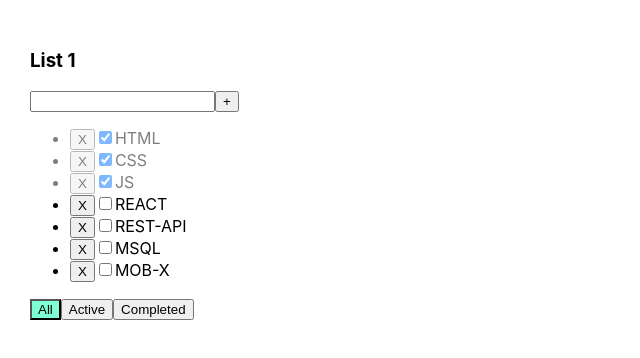
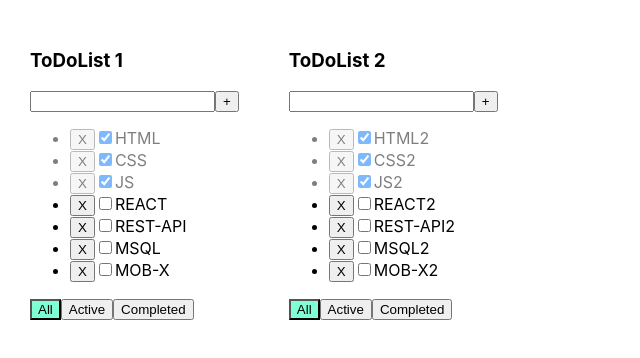
Before and after one commit to Belom7/todolist_2.0, a React (Create React App) app: page / in a window 1280 px wide. Shown: the top 358 px of the page, without its empty margins (0-640 px from the left). Built offline with nearby package versions, Linux system fonts and the light colour scheme.

Commit message:
2 неделя 1 урок

```diff
--- a/src/App.tsx
+++ b/src/App.tsx
@@ -1,13 +1,30 @@
 import React, {useState} from 'react';
 import './App.css';
-import {TasksType, TodoList} from "./components/TodoList";
+import {TodoList} from "./components/TodoList";
 import {v1} from "uuid";
 
 export type FilterType = 'All' | 'Active' | 'Completed'
+type TodoListType = {
+    id: string
+    title: string
+    filter: FilterType
+}
+type TaskType = {
+    [id: string]: { id: string, title: string, isDone: boolean }[]
+}
 
 function App() {
 
-    const [tasks, setTasks] = useState<TasksType[]>([
+    const todoListID1 = v1()
+    const todoListID2 = v1()
+
+    const [todoLists, setTodoList] = useState<TodoListType[]>([
+        {id: todoListID1, title: 'ToDoList 1', filter: 'All'},
+        {id: todoListID2, title: 'ToDoList 2', filter: 'All'},
+    ])
+
+    const [tasks, setTasks] = useState<TaskType>({
+        [todoListID1]: [
             {id: v1(), title: 'HTML', isDone: true},
             {id: v1(), title: 'CSS', isDone: true},
             {id: v1(), title: 'JS', isDone: true},
@@ -15,28 +32,61 @@ function App() {
             {id: v1(), title: 'REST-API', isDone: false},
             {id: v1(), title: 'MSQL', isDone: false},
             {id: v1(), title: 'MOB-X', isDone: false},
-    ])
-    const [filter, setFilter] = useState<FilterType>('All')
+        ],
+        [todoListID2]: [
+            {id: v1(), title: 'HTML2', isDone: true},
+            {id: v1(), title: 'CSS2', isDone: true},
+            {id: v1(), title: 'JS2', isDone: true},
+            {id: v1(), title: 'REACT2', isDone: false},
+            {id: v1(), title: 'REST-API2', isDone: false},
+            {id: v1(), title: 'MSQL2', isDone: false},
+            {id: v1(), title: 'MOB-X2', isDone: false},
+        ]
 
-    const deleteTask = (tId: string) => setTasks(tasks.filter(task => task.id !== tId))
-    const filterTask = (value: FilterType) => setFilter(value)
-    const addTask = (value: string) => setTasks([{id:v1(), title:value, isDone:false}, ...tasks])
-    const changeCheckbox = (tID:string, value:boolean) => {setTasks(tasks.map(m=>m.id===tID? {...m, isDone:value}: m))}
+    })
 
-    let filteredTasks = filter === 'Active' ? tasks.filter(task => !task.isDone)
-        : filter === 'Completed' ? tasks.filter(task => task.isDone)
-            : tasks
+
+    const deleteTask = (todoListID: string, taskID: string) => {
+        setTasks({...tasks, [todoListID]: tasks[todoListID].filter(task => task.id != taskID)})
+    }
+    const filterTask = (todoListID: string, value: FilterType) => {
+        setTodoList(todoLists.map(list => list.id === todoListID ? {...list, filter: value} : list))
+    }
+    const addTask = (todoListID: string, value: string) => {
+        let newTask = {id: v1(), title: value, isDone: false}
+        setTasks({...tasks, [todoListID]: [newTask, ...tasks[todoListID]]})
+    }
+    const changeCheckbox = (todoListID: string, taskID: string, value: boolean) => {
+        setTasks({
+            ...tasks,
+            [todoListID]: tasks[todoListID].map(task => task.id === taskID ? {...task, isDone: value} : task)
+        })
+    }
+
 
     return (
         <div className="App">
-            <TodoList title={'List 1'}
+            {todoLists.map(todoList => {
+
+                let filteredTasks = tasks[todoList.id]
+                if (todoList.filter === 'Active') {
+                    filteredTasks = tasks[todoList.id].filter(task => !task.isDone)
+                }
+                if (todoList.filter === 'Completed') {
+                    filteredTasks = tasks[todoList.id].filter(task => task.isDone)
+                }
+
+                return <TodoList key={todoList.id}
+                                 todoListID={todoList.id}
+                                 title={todoList.title}
                                  tasks={filteredTasks}
                                  deleteTask={deleteTask}
                                  filterTask={filterTask}
                                  addTask={addTask}
                                  changeCheckbox={changeCheckbox}
-                      filter={filter}
+                                 filter={todoList.filter}
                 />
+            })}
         </div>
     );
 }
--- a/src/components/TodoList.tsx
+++ b/src/components/TodoList.tsx
@@ -8,23 +8,27 @@ export type TasksType = {
 }
 
 type TodoListPropsType = {
+    todoListID: string
     title: string
     tasks: TasksType[]
-    deleteTask: (tId: string) => void
-    filterTask: (value: FilterType) => void
-    addTask: (value: string) => void
-    changeCheckbox: (tID: string, value: boolean) => void
+    deleteTask: (todoListID: string, taskID: string) => void
+    filterTask: (todoListID: string, value: FilterType) => void
+    addTask: (todoListID: string, value: string) => void
+    changeCheckbox: (todoListID: string, taskID: string, value: boolean) => void
     filter: FilterType
 }
 
 export const TodoList = (props: TodoListPropsType) => {
 
-    const onClickTaskDeleteButtonHandler = (tId: string) => {
-        props.deleteTask(tId)
+    const [valueInput, setValueInput] = useState('')
+    const [error, setError] = useState<string | null>(null)
+
+    const onClickTaskDeleteButtonHandler = (todoListID: string, taskID: string) => {
+        props.deleteTask(todoListID, taskID)
     }
     const onClickAddTaskButtonHandler = () => {
         if (valueInput.trim() !== '') {
-            props.addTask(valueInput)
+            props.addTask(props.todoListID, valueInput)
             setValueInput('')
         } else {
             setError('Вы ничего не ввели!')
@@ -40,12 +44,10 @@ export const TodoList = (props: TodoListPropsType) => {
         }
     }
 
-    const onClickCheckboxHandler = (tID: string, value: boolean) => {
-        props.changeCheckbox(tID, value)
+    const onClickCheckboxHandler = (todoListID: string, taskID: string, value: boolean) => {
+        props.changeCheckbox(todoListID, taskID, value)
     }
 
-    const [valueInput, setValueInput] = useState('')
-    const [error, setError] = useState<string | null>(null)
 
     return (
         <div>
@@ -58,21 +60,21 @@ export const TodoList = (props: TodoListPropsType) => {
             {error && <div className={'error_message'}>{error}</div>}
             <ul>
                 {props.tasks.map(task => <li key={task.id} className={task.isDone ? 'is-done' : ''}>
-                    <button onClick={() => onClickTaskDeleteButtonHandler(task.id)}>X</button>
+                    <button onClick={() => onClickTaskDeleteButtonHandler(props.todoListID, task.id)}>X</button>
                     <input type="checkbox" checked={task.isDone}
-                           onClick={() => onClickCheckboxHandler(task.id, !task.isDone)}/>
+                           onClick={() => onClickCheckboxHandler(props.todoListID, task.id, !task.isDone)}/>
                     <span>{task.title}</span>
                 </li>)}
             </ul>
             <div>
                 <button className={props.filter === 'All' ? 'active-filter' : ''}
-                        onClick={() => props.filterTask('All')}>All
+                        onClick={() => props.filterTask(props.todoListID,'All')}>All
                 </button>
                 <button className={props.filter === 'Active' ? 'active-filter' : ''}
-                        onClick={() => props.filterTask('Active')}>Active
+                        onClick={() => props.filterTask(props.todoListID,'Active')}>Active
                 </button>
                 <button className={props.filter === 'Completed' ? 'active-filter' : ''}
-                        onClick={() => props.filterTask('Completed')}>Completed
+                        onClick={() => props.filterTask(props.todoListID,'Completed')}>Completed
                 </button>
             </div>
         </div>
```
Lines whose indentation alone changed are shown as unchanged.
